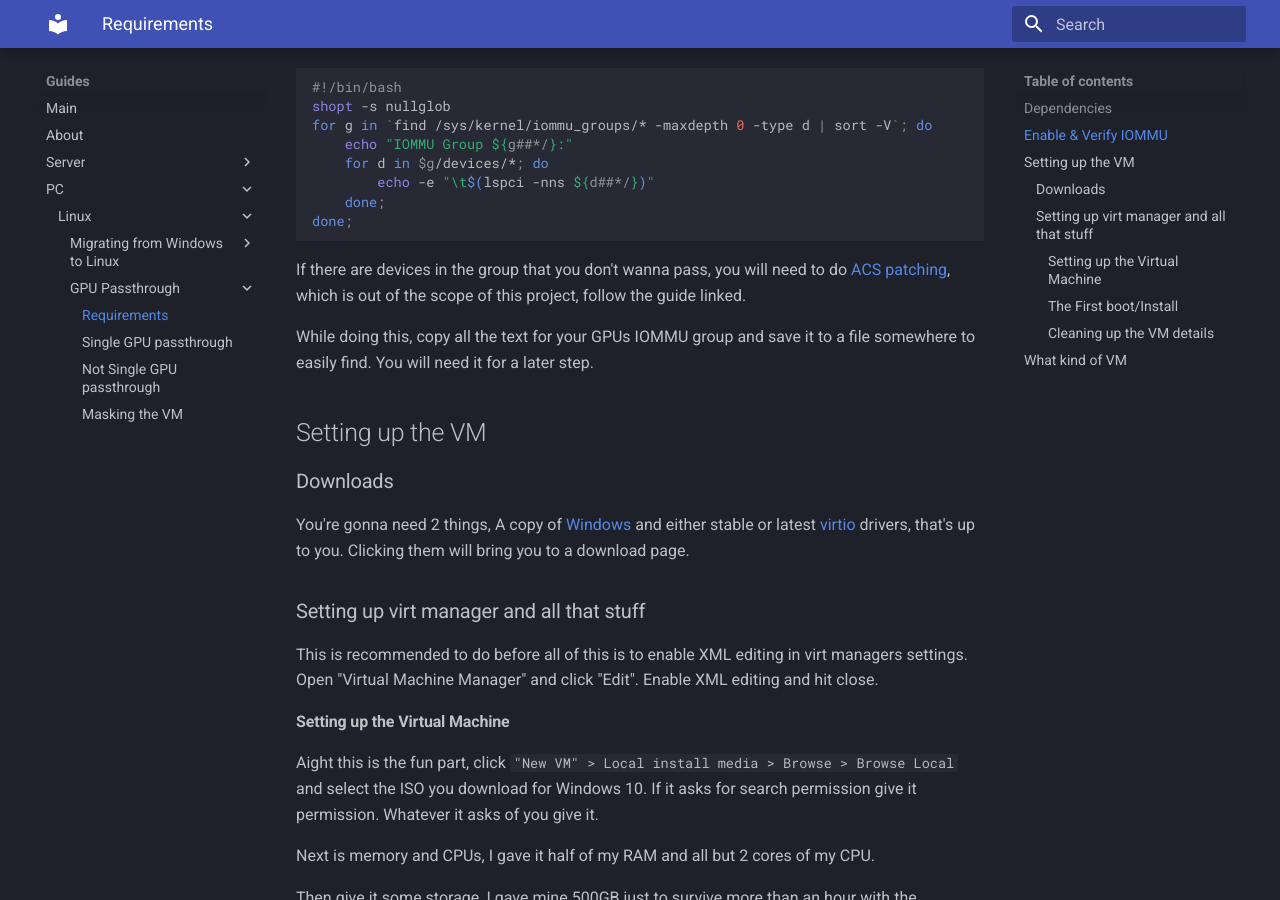
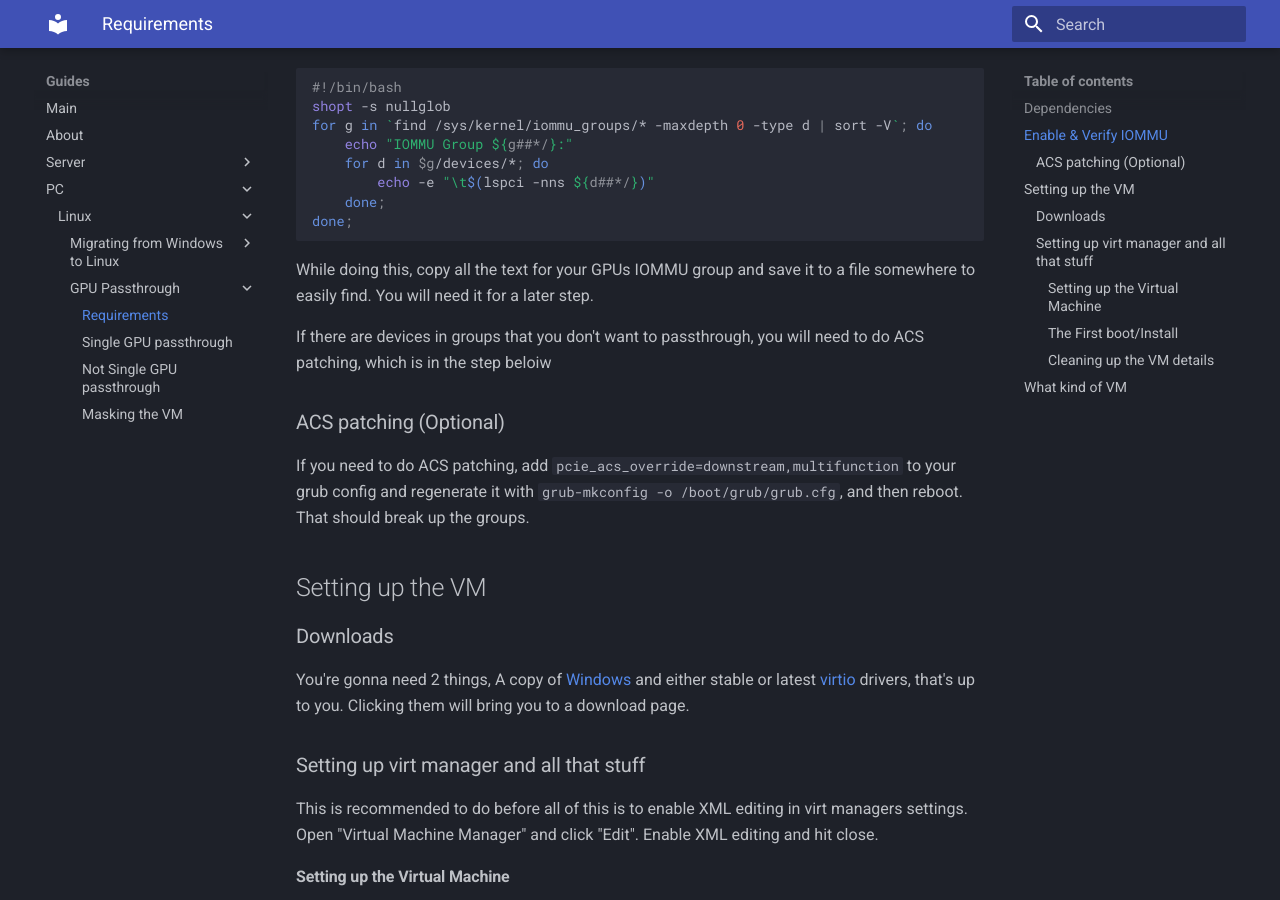
Before and after one commit to 46620/guides, an MkDocs documentation site: the page built from docs/machine/linux/gpu_passthrough/setup.md, in a window 1280 px wide and 900 px high, scrolled down 1439 px. Built offline with MkDocs 1.6.1 and Material for MkDocs 9.7.7, drawn with Linux system fonts in a browser that asks for light colours.

Commit message:
[kvm] ACS patching

````diff
--- a/docs/machine/linux/gpu_passthrough/setup.md
+++ b/docs/machine/linux/gpu_passthrough/setup.md
@@ -78,9 +78,13 @@ for g in `find /sys/kernel/iommu_groups/* -maxdepth 0 -type d | sort -V`; do
 done;
 ```
 
-If there are devices in the group that you don't wanna pass, you will need to do [ACS patching](https://wiki.archlinux.org/title/PCI_passthrough_via_OVMF#Bypassing_the_IOMMU_groups_(ACS_override_patch)), which is out of the scope of this project, follow the guide linked.
+While doing this, copy all the text for your GPUs IOMMU group and save it to a file somewhere to easily find. You will need it for a later step.
 
-While doing this, copy all the text for your GPUs IOMMU group and save it to a file somewhere to easily find. You will need it for a later step.
+If there are devices in groups that you don't want to passthrough, you will need to do ACS patching, which is in the step beloiw
+
+### ACS patching (Optional)
+
+If you need to do ACS patching, add `pcie_acs_override=downstream,multifunction` to your grub config and regenerate it with `grub-mkconfig -o /boot/grub/grub.cfg`, and then reboot. That should break up the groups.
 
 ## Setting up the VM
 
````
